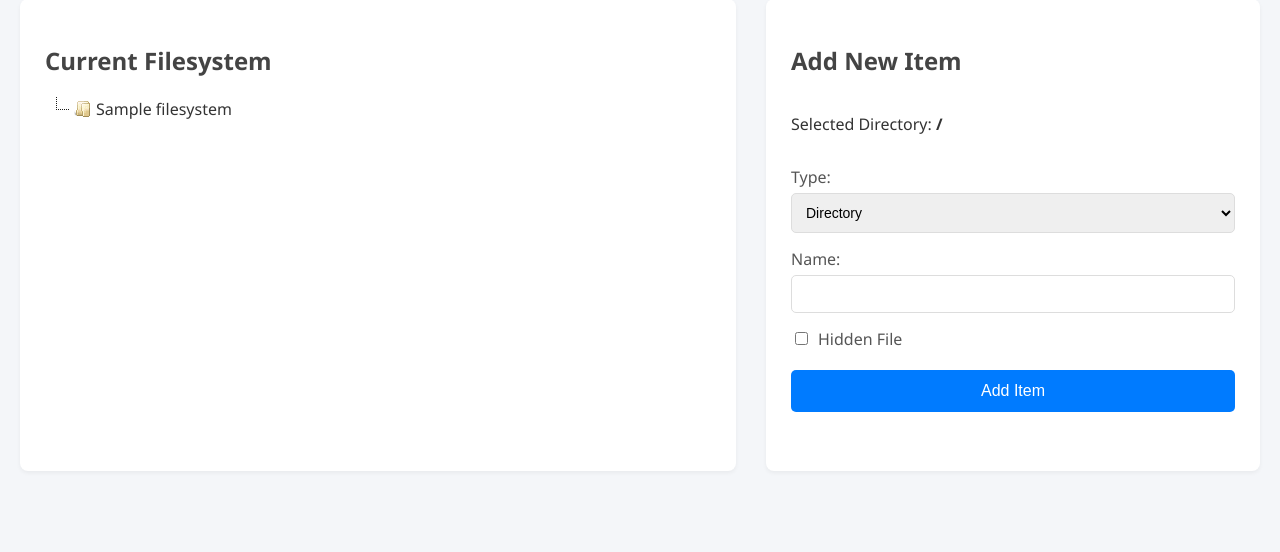
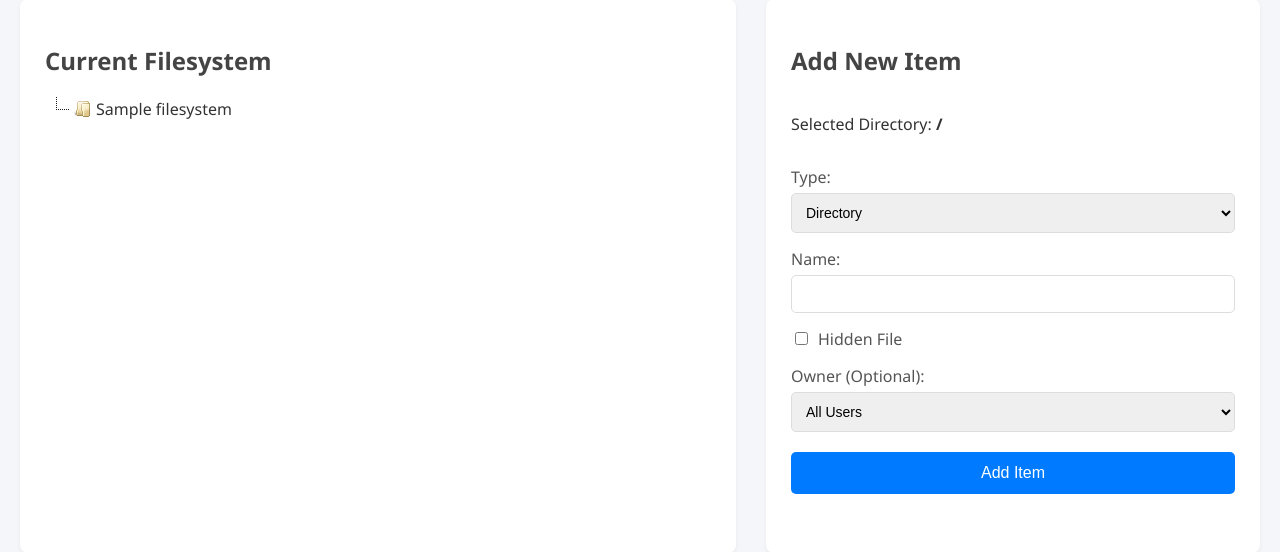
Before and after one commit to zeighy/termi-story, a PHP site: page /admin/index.php in a window 1280 px wide. Shown: the part 199-751 px from the top of the page. Run offline with PHP 8.4, Linux system fonts and the light colour scheme; the visitor is signed in with stand-in values (Sample User, id 1); tables that the repository leaves empty or names only in its code hold one stand-in row (values such as "Sample post"); some libraries are stand-ins or nearby versions.

Commit message:
feat: Add user permissions to files and directories
Co-authored-by: zeighy <3979660+zeighy@users.noreply.github.com>

```diff
--- a/admin/assets/admin.js
+++ b/admin/assets/admin.js
@@ -188,6 +188,7 @@ $(function () {
             document.getElementById('edit-item-content').value = item.content || '';
         }
         document.getElementById('edit-is-hidden').checked = item.is_hidden == 1;
+        document.getElementById('edit-item-owner').value = item.owner_id ? item.owner_id : 'null';
 
         modal.style.display = 'flex';
     }
@@ -228,6 +229,26 @@ $(function () {
     // ============================
     // USER MANAGEMENT LOGIC
     // ============================
+
+    async function loadUserDropdowns() {
+        const result = await apiRequest('get_users');
+        if (result.success) {
+            const addOwnerSelect = document.getElementById('item-owner');
+            const editOwnerSelect = document.getElementById('edit-item-owner');
+
+            let optionsHtml = '<option value="null">All Users</option>';
+            result.data.forEach(user => {
+                optionsHtml += `<option value="${user.id}">${escapeHtml(user.username)}</option>`;
+            });
+
+            if (addOwnerSelect) addOwnerSelect.innerHTML = optionsHtml;
+            if (editOwnerSelect) editOwnerSelect.innerHTML = optionsHtml;
+        }
+    }
+
+    // Load on start
+    loadUserDropdowns();
+
     const userForm = document.getElementById('user-form');
     const userFormTitle = document.getElementById('user-form-title');
     const userIdInput = document.getElementById('user-id');
--- a/admin/index.php
+++ b/admin/index.php
@@ -99,6 +99,11 @@ if (!isset($_SESSION['is_admin_logged_in']) || $_SESSION['is_admin_logged_in'] !
                     <label class="checkbox-label">
                         <input type="checkbox" id="is-hidden" name="is_hidden" value="1"> Hidden File
                     </label>
+
+                    <label for="item-owner">Owner (Optional):</label>
+                    <select id="item-owner" name="owner_id">
+                        <option value="">All Users</option>
+                    </select>
 
                     <button type="submit">Add Item</button>
                 </form>
@@ -218,6 +223,11 @@ if (!isset($_SESSION['is_admin_logged_in']) || $_SESSION['is_admin_logged_in'] !
                     <input type="checkbox" id="edit-is-hidden" name="is_hidden" value="1"> Hidden File
                 </label>
 
+                <label for="edit-item-owner">Owner (Optional):</label>
+                <select id="edit-item-owner" name="owner_id">
+                    <option value="">All Users</option>
+                </select>
+
                 <div class="modal-actions">
                     <button type="submit">Save Changes</button>
                     <button type="button" id="cancel-edit-btn">Cancel</button>
--- a/dbsetup.txt
+++ b/dbsetup.txt
@@ -15,14 +15,14 @@ CREATE TABLE `filesystem` (
   `is_hidden` tinyint(1) DEFAULT 0,
   `password` varchar(255) DEFAULT NULL,
   `password_hint` varchar(255) DEFAULT NULL,
-  `owner_id` int(11) DEFAULT 1
+  `owner_id` int(11) DEFAULT NULL
 ) ENGINE=InnoDB DEFAULT CHARSET=utf8mb4 COLLATE=utf8mb4_general_ci;
 
 --
 -- Dumping data for table `filesystem`
 --
 INSERT INTO `filesystem` (`id`, `parent_id`, `name`, `type`, `content`, `is_hidden`, `password`, `password_hint`, `owner_id`) VALUES
-(1, NULL, '/', 'dir', NULL, 0, NULL, NULL, 1);
+(1, NULL, '/', 'dir', NULL, 0, NULL, NULL, NULL);
 
 -- --------------------------------------------------------
 
--- a/src/Admin.php
+++ b/src/Admin.php
@@ -51,7 +51,7 @@ class Admin {
         $password = !empty($data['password']) ? password_hash($data['password'], PASSWORD_ARGON2ID) : null;
 
         $sql = "INSERT INTO filesystem (parent_id, name, type, content, password, password_hint, is_hidden, owner_id)
-                VALUES (:parent_id, :name, :type, :content, :password, :password_hint, :is_hidden, 1)";
+                VALUES (:parent_id, :name, :type, :content, :password, :password_hint, :is_hidden, :owner_id)";
 
         $this->db->query($sql);
         $this->db->bind(':parent_id', $data['parent_id']);
@@ -66,6 +66,8 @@ class Admin {
         $this->db->bind(':password', $password);
         $this->db->bind(':password_hint', !empty($data['password_hint']) ? $data['password_hint'] : null);
         $this->db->bind(':is_hidden', isset($data['is_hidden']) ? 1 : 0);
+        $owner_id = (!empty($data['owner_id']) && $data['owner_id'] !== 'null') ? $data['owner_id'] : null;
+        $this->db->bind(':owner_id', $owner_id);
 
         try {
             if ($this->db->execute()) {
@@ -109,7 +111,8 @@ class Admin {
                     content = :content,
                     password = :password,
                     password_hint = :password_hint,
-                    is_hidden = :is_hidden
+                    is_hidden = :is_hidden,
+                    owner_id = :owner_id
                 WHERE id = :id";
 
         $this->db->query($sql);
@@ -128,6 +131,8 @@ class Admin {
         $this->db->bind(':password', $password);
         $this->db->bind(':password_hint', !empty($data['password_hint']) ? $data['password_hint'] : null);
         $this->db->bind(':is_hidden', isset($data['is_hidden']) && $data['is_hidden'] ? 1 : 0);
+        $owner_id = (!empty($data['owner_id']) && $data['owner_id'] !== 'null') ? $data['owner_id'] : null;
+        $this->db->bind(':owner_id', $owner_id);
 
         if ($this->db->execute()) {
             return ['success' => true, 'message' => 'Item updated successfully!'];
```
Also changed, not shown: config/update_owner.php (added, +21 -0 lines), src/Terminal.php (+32 -5 lines), README.md.
